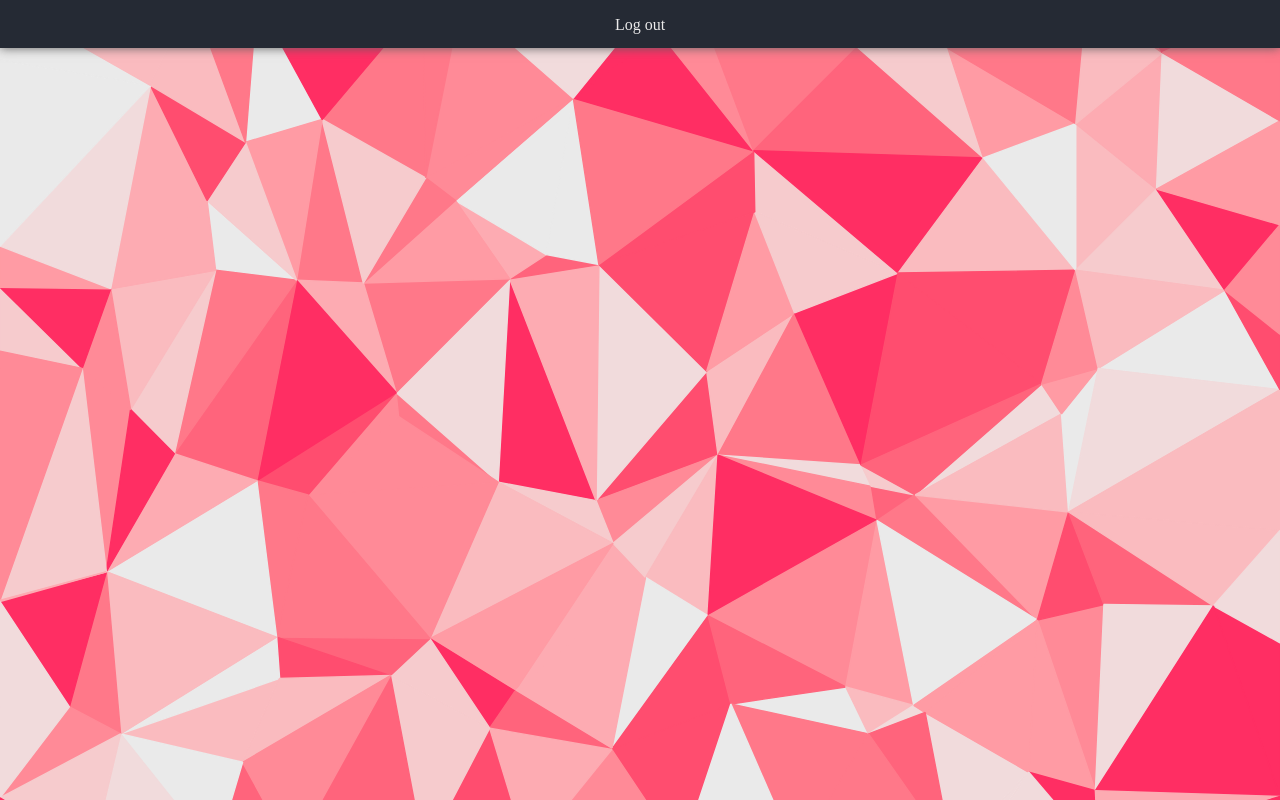
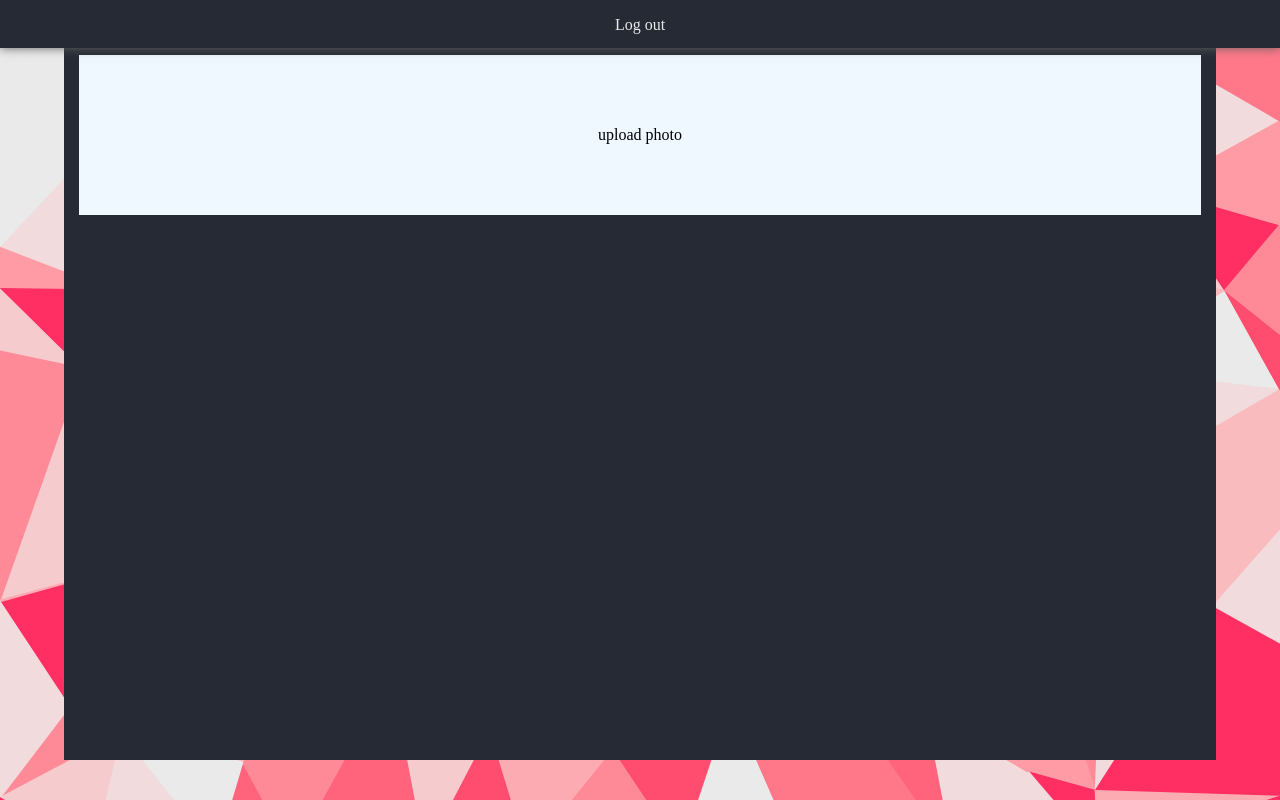
Before and after one commit to Zeeroon-e/Together, a React (Vite) app: page /home in a window 1280 px wide. Built offline with nearby package versions, Linux system fonts and the light colour scheme.

Commit message:
deleted a folder that was bugged and working on form

```diff
--- /dev/null
+++ b/src/components/CreateForm.tsx
@@ -0,0 +1,16 @@
+import React from 'react'
+import './createform.scss';
+function CreateForm() {
+  return (
+    <form className='form'>
+        <div className='photo'>
+            <input type="file" id='file' className='file'/>
+            <label htmlFor="file">upload photo</label>
+        </div>
+
+
+    </form>
+  )
+}
+
+export default CreateForm
--- /dev/null
+++ b/src/components/createform.scss
@@ -0,0 +1,27 @@
+.form{
+    background-color: #252A34;
+    width: 90vw;
+    height: 90vh;
+    padding: 15px;
+    display: flex;
+    flex-direction: column;
+    margin: auto;
+}
+
+.photo{
+    display: flex;
+    justify-content: center;
+    align-items: center;
+    background-color: aliceblue;
+    width: 100%;
+    height: 20vh;
+
+
+}
+.file {
+    opacity: 0;
+    width: 0.1px;
+    height: 0.1px;
+    position: absolute;
+    background-image: url('');
+}
--- a/src/views/Home.tsx
+++ b/src/views/Home.tsx
@@ -1,5 +1,6 @@
 import React from 'react'
-import Header from '../components/overlays/Header'
+import CreateForm from '../components/CreateForm'
+import Header from '../components/Header'
 import './home.scss'
 function Home() {
   return (
@@ -8,7 +9,7 @@ function Home() {
         <Header />
       </nav>
       <main className='content-container'>
-
+        <CreateForm />
       </main>
 
     </div>
```
Also changed, not shown: src/components/overlays/CreateForm.tsx (deleted, +0 -11 lines), src/assets/Add_round.svg (added), src/components/Header.tsx (renamed from src/components/overlays/Header.tsx), src/components/header.scss (renamed from src/components/overlays/header.scss), src/components/overlays/createform.scss (deleted).
